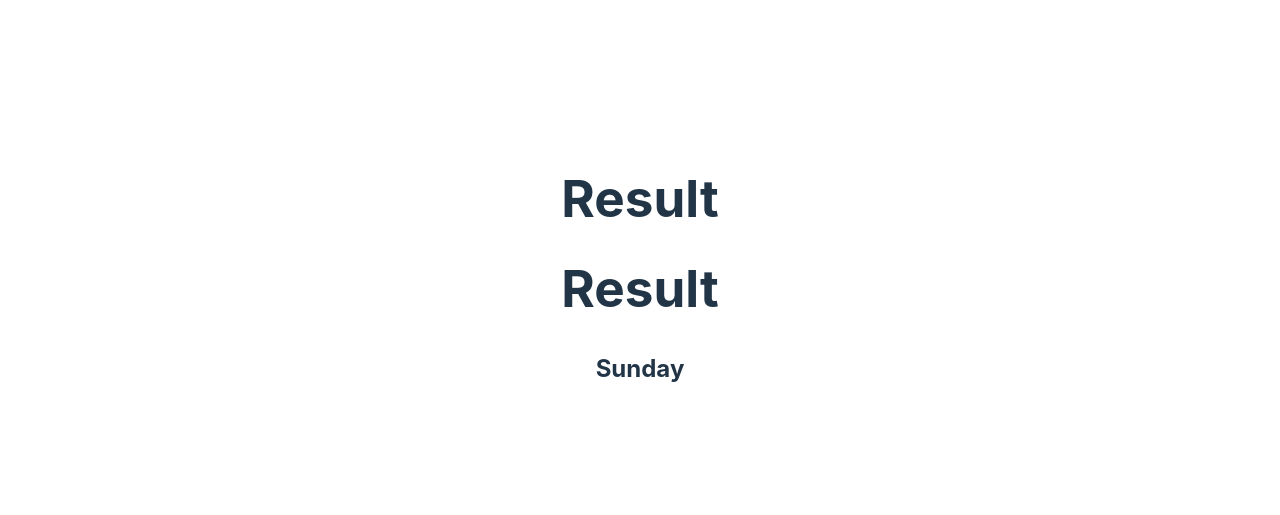
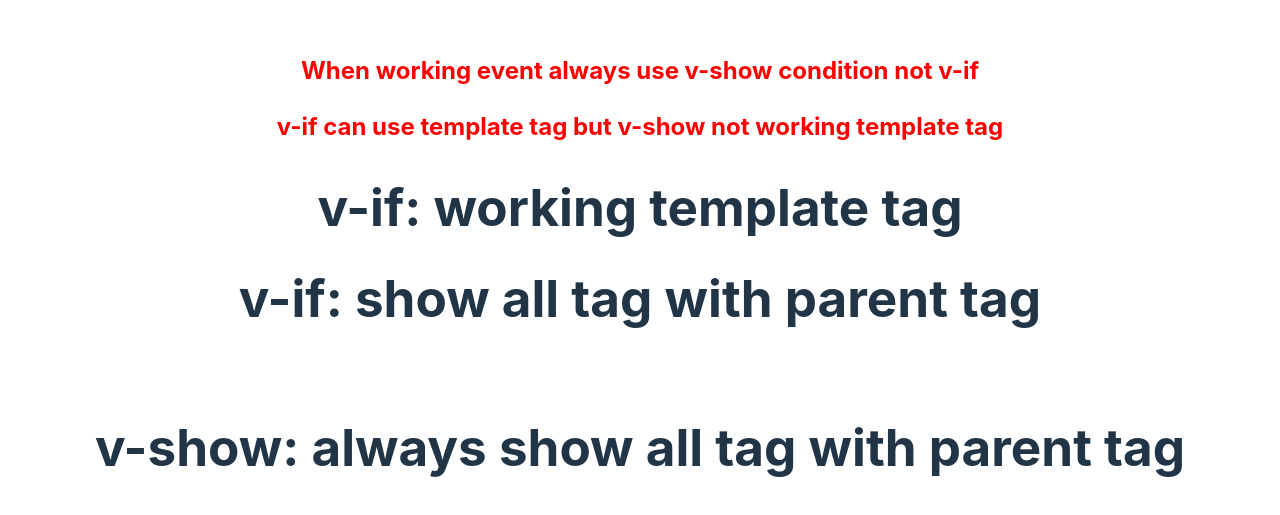
Before and after one commit to tufikhasan/vue-js-practice, a Vue app: page / in a window 1280 px wide. Shown: the part 129-644 px from the top of the page. Built offline with nearby package versions, Linux system fonts and the light colour scheme.

Commit message:
difference between v-if & v-show

```diff
--- a/src/App.vue
+++ b/src/App.vue
@@ -1,14 +1,27 @@
-<script setup>
-const result = true;
-const day = "sunday";
-</script>
+<script setup></script>
+
 <template>
-  <h1 v-show="result">Result</h1>
-  <h1 v-show="result == 1">Result</h1>
+  <h2>When working event always use v-show condition not v-if</h2>
+  <h2>v-if can use template tag but v-show not working template tag</h2>
+  <template v-if="true">
+    <h1>v-if: working template tag</h1>
+  </template>
+  <div v-if="true">
+    <h1>v-if: show all tag with parent tag</h1>
+  </div>
 
-  <h2 v-show="day == 'sunday'">Sunday</h2>
-  <h2 v-show="day == 'monday'">Monday</h2>
-  <h2 v-show="day == 'tuesday'">Tuesday</h2>
+  <br />
+
+  <template v-show="true">
+    <h1>v-show: not working template tag</h1>
+  </template>
+  <div v-show="true">
+    <h1>v-show: always show all tag with parent tag</h1>
+  </div>
 </template>
 
-<style scoped></style>
+<style scoped>
+h2 {
+  color: red;
+}
+</style>
```
